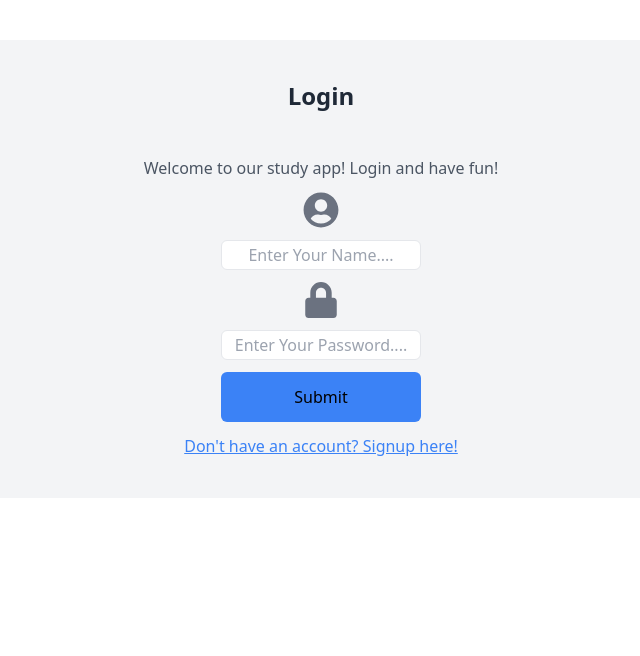
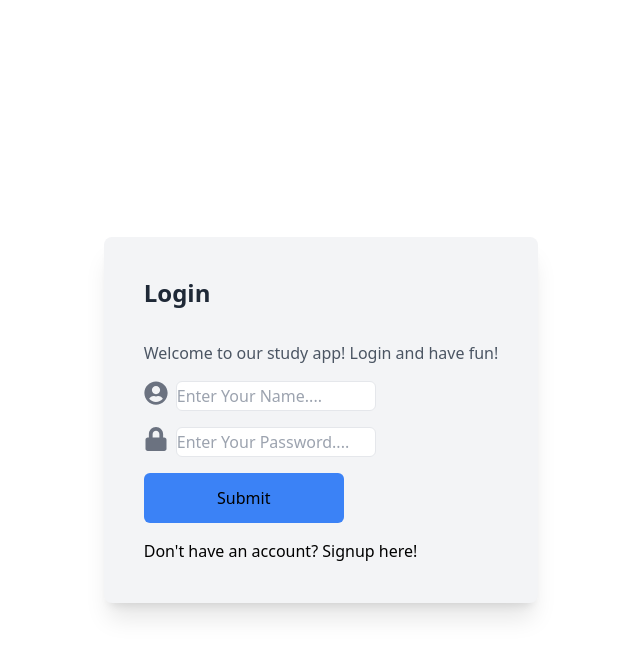
Before and after one commit to ktest-1234/study-app, a React (Vite) app: page /login in a window 1280 px wide. Shown: the top 656 px of the page, without its empty margins (319-959 px from the left). Built offline with nearby package versions, Linux system fonts and the light colour scheme.

Commit message:
--Updates-- 1. README.md 2. src/Login.jsx

```diff
--- a/src/Login.jsx
+++ b/src/Login.jsx
@@ -38,30 +38,35 @@ export default function Login() {
 
     }
     return(
-            <form className="grid grid-cols-1 gap-3 place-items-center mt-10 bg-gray-100 p-10 rounded-lg" onSubmit={(e) => setLoginInfoRef(e)}>
+            <div className="grid min-h-screen place-items-center">
+                <form className="mt-10 bg-gray-100 p-10 rounded-lg shadow-xl" onSubmit={(e) => setLoginInfoRef(e)}>
                     <div className="mb-[2rem]">
                         <h2 className="text-2xl font-bold text-gray-800">Login</h2>
                     </div>
                     <div>
                         <p className="text-gray-600">Welcome to our study app! Login and have fun!</p>
                     </div>
-                <FaUserCircle className="text-4xl text-gray-500" />
-                <div className="">
-                    <input className="rounded-md border w-[200px] h-[30px] placeholder:text-center" type='text' onChange={(e) => setLoginName(e.target.value)} placeholder="Enter Your Name...." />
+                    <Field
+                        type="text"
+                        placeholder="Enter Your Name...."
+                        icon={FaUserCircle}
+                        onChange={(e) => setLoginName(e.target.value)}
+                    />
+                    <Field
+                        type="password"
+                        placeholder="Enter Your Password...."
+                        icon={FaLock}
+                        onChange={(e) => setLoginPassword(e.target.value)}
+                    />
+                    <div>
+                        <input className="bg-blue-500 hover:bg-blue-700 rounded-md w-[200px] h-[50px] hover:cursor-pointer transition-colors duration-50" type="submit" />
                     </div>
-                <FaLock className="text-4xl text-gray-500" />
-                <div className="">
-                    <input className="rounded-md border w-[200px] h-[30px] duration-300 placeholder:text-center" type='password' onChange={(e) => setLoginPassword(e.target.value)} placeholder="Enter Your Password...." />
-                </div>
-                <div>
-                    <input className="bg-blue-500 hover:bg-blue-700 rounded-md w-[200px] h-[50px] hover:cursor-pointer" type="submit" />
-                </div>
-                <div>
-                    <NavLink to="/signup" className="underline text-blue-500 hover:text-blue-700">
+                    <div className="mt-[1rem]">
+                        <NavLink to="/signup" className=" text-black hover:underline">
                             Don't have an account? Signup here!
                         </NavLink>
                     </div>
-
                 </form>
+            </div>
     )
 }
```
Also changed, not shown: 1 other file (tests, documents, lock files or other folders). Lines whose indentation alone changed are shown as unchanged.
